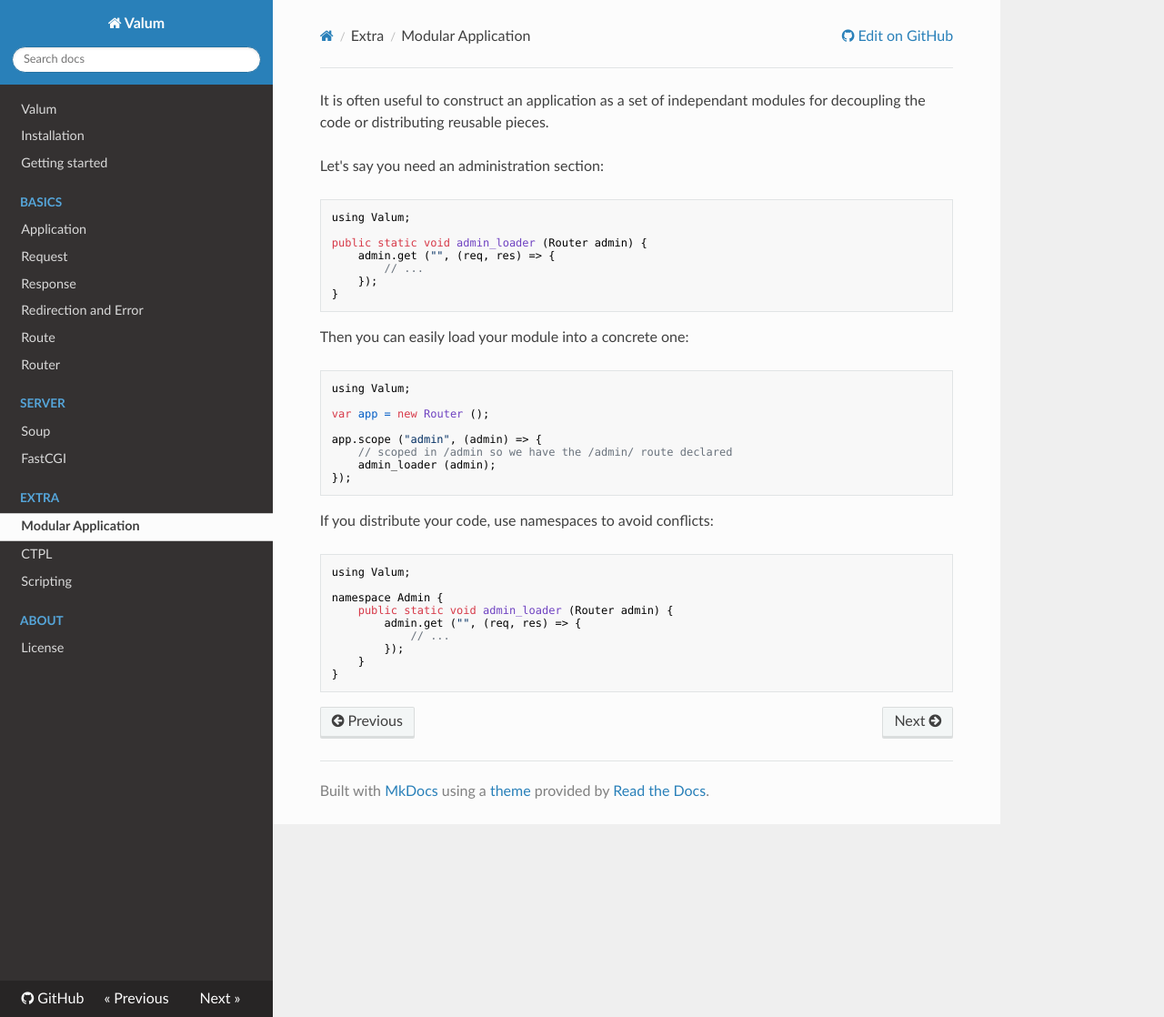
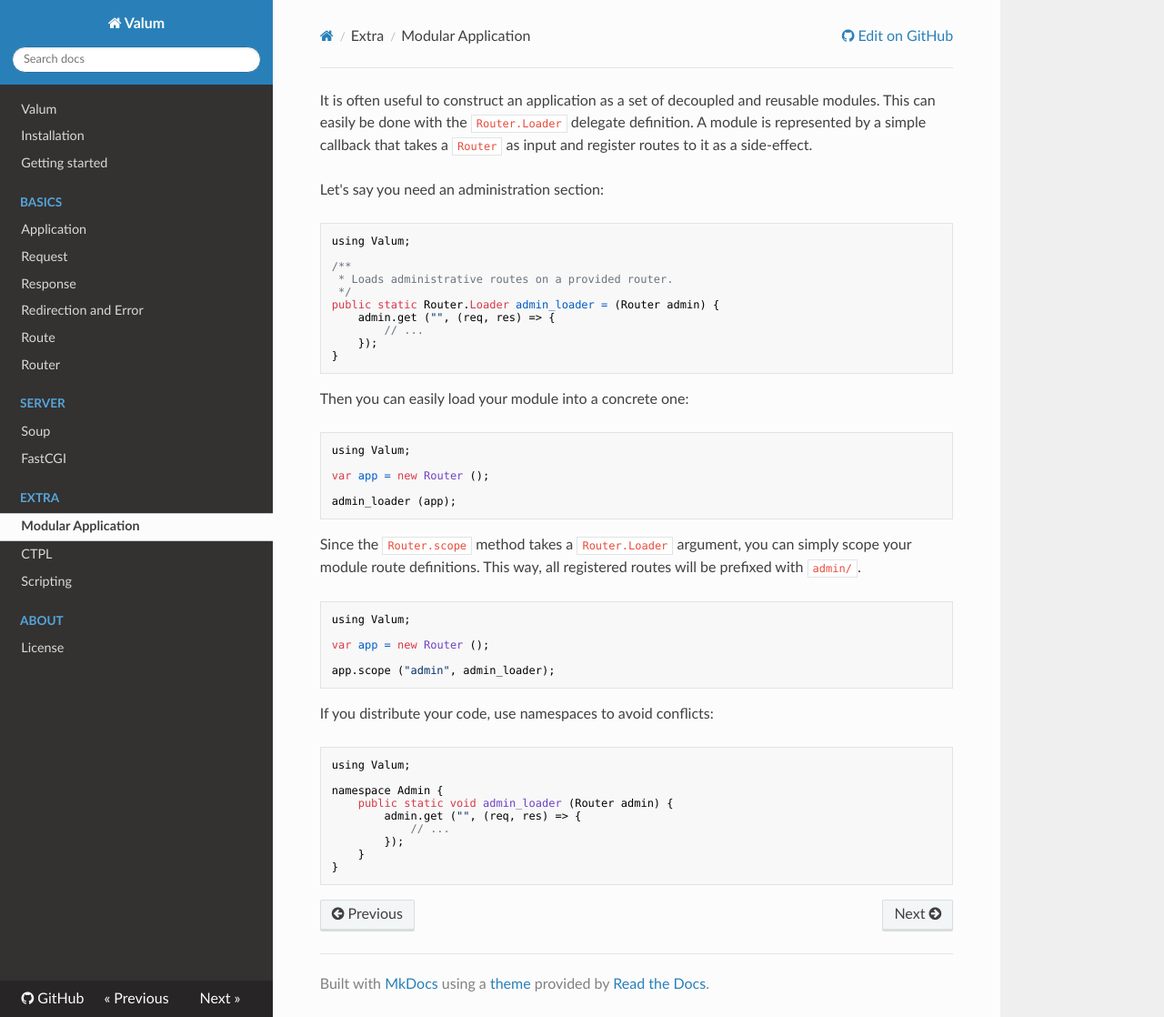
Before and after one commit to valum-framework/vsgi, an MkDocs documentation site: the page built from docs/module.md, in a window 1280 px wide and 1118 px high. Shown: the whole window at 91% size. Built offline with MkDocs 1.6.1, drawn with Linux system fonts in a browser that asks for light colours; nearby versions of some CDN libraries; old or Windows-style settings are respelled for this version of MkDocs.

Commit message:
Router.RouteCallback becomes Router.Loader.
The scoping feature and modular recipe are unified under a single and clear
delegate definition.

Route.Loader loads Route definition on a given Router. This is what happens in a
scope and a module, so module can be define like:

    Route.Loader some_loader = (router) => {
        route.get("", (req, res) => {

        });
    };

Module can be registered as-is or scoped:

    some_loader (app);
    app.scope ("some_prefix", some_loader);

````diff
--- a/docs/module.md
+++ b/docs/module.md
@@ -1,12 +1,17 @@
-It is often useful to construct an application as a set of independant modules
-for decoupling the code or distributing reusable pieces.
+It is often useful to construct an application as a set of decoupled and
+reusable modules. This can easily be done with the `Router.Loader` delegate
+definition. A module is represented by a simple callback that takes a `Router`
+as input and register routes to it as a side-effect.
 
 Let's say you need an administration section:
 
 ```java
 using Valum;
 
-public static void admin_loader (Router admin) {
+/**
+ * Loads administrative routes on a provided router.
+ */
+public static Router.Loader admin_loader = (Router admin) {
     admin.get ("", (req, res) => {
         // ...
     });
@@ -20,10 +25,19 @@
 
 var app = new Router ();
 
-app.scope ("admin", (admin) => {
-    // scoped in /admin so we have the /admin/ route declared
-    admin_loader (admin);
-});
+admin_loader (app);
+```
+
+Since the `Router.scope` method takes a `Router.Loader` argument, you can
+simply scope your module route definitions. This way, all registered routes
+will be prefixed with `admin/`.
+
+```java
+using Valum;
+
+var app = new Router ();
+
+app.scope ("admin", admin_loader);
 ```
 
 If you distribute your code, use namespaces to avoid conflicts:
````
Also changed, not shown: 1 other file.
